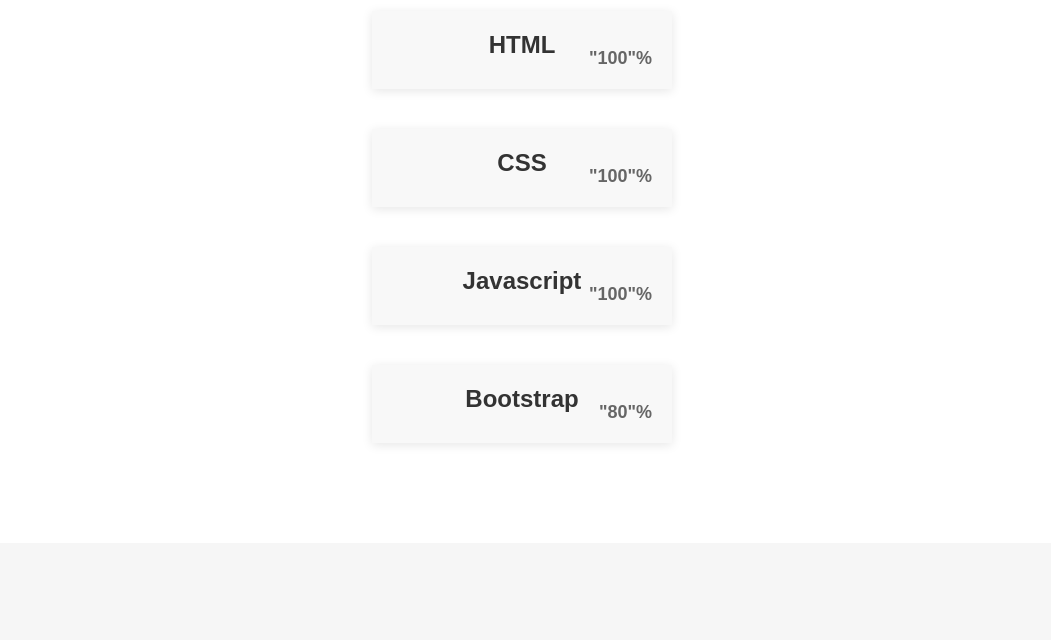
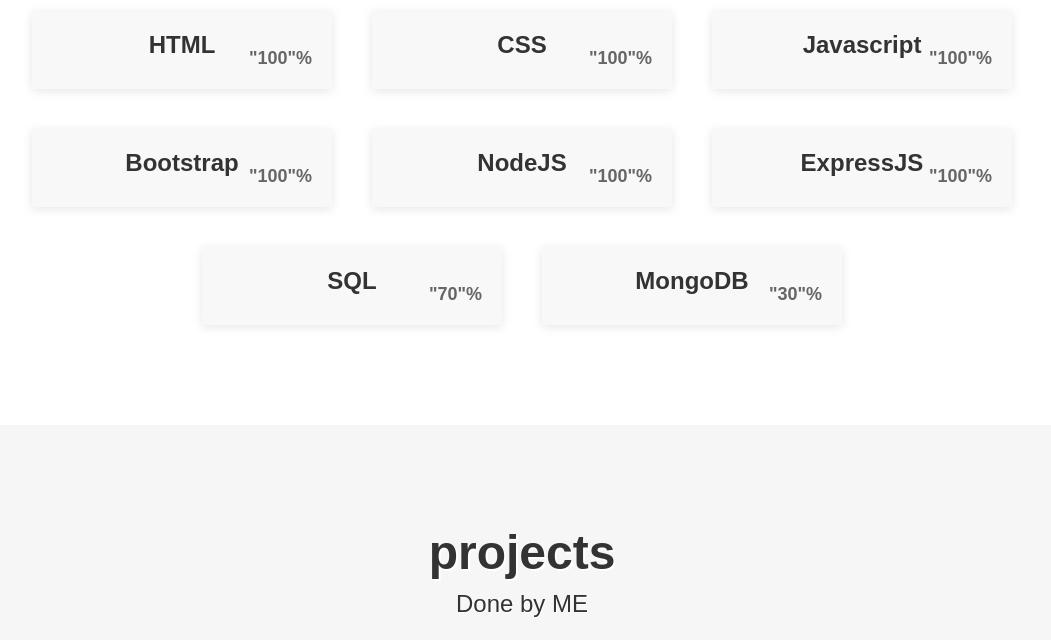
Before and after one commit to gagan257/WEBKRITI-IPEC, a plain HTML site: page index.html in a window 1280 px wide. Shown: the part 1800-2440 px from the top of the page, without its empty margins (118-1169 px from the left). Drawn offline with Linux system fonts and the light colour scheme.

Commit message:
WEBKRITI TASK

```diff
--- a/index.html
+++ b/index.html
@@ -142,7 +142,23 @@
                     </div>
                     <div class="box">
                         <div class="topic">Bootstrap</div>
-                        <div class="per">"80"%</div>
+                        <div class="per">"100"%</div>
+                    </div>
+                    <div class="box">
+                        <div class="topic">NodeJS</div>
+                        <div class="per">"100"%</div>
+                    </div>
+                    <div class="box">
+                        <div class="topic">ExpressJS</div>
+                        <div class="per">"100"%</div>
+                    </div>
+                    <div class="box">
+                        <div class="topic">SQL</div>
+                        <div class="per">"70"%</div>
+                    </div>
+                    <div class="box">
+                        <div class="topic">MongoDB</div>
+                        <div class="per">"30"%</div>
                     </div>
                 </div>
             </div>
```
